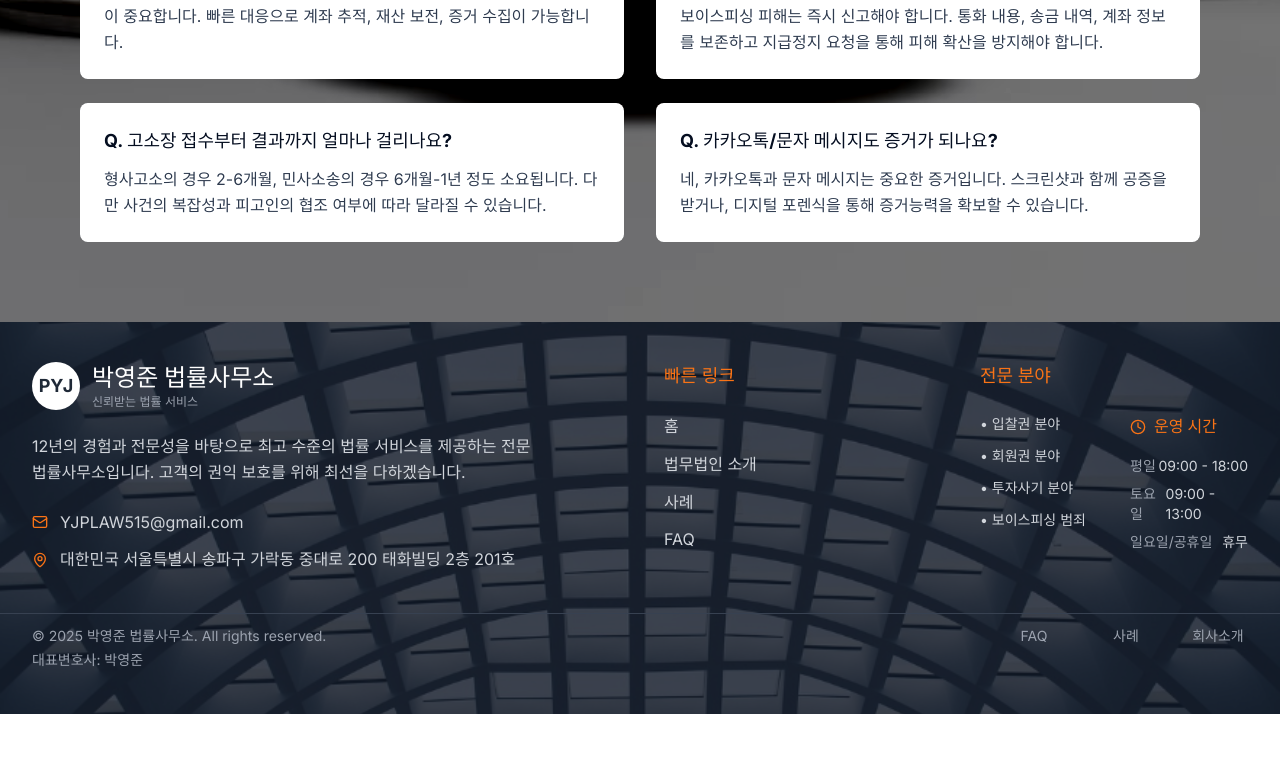
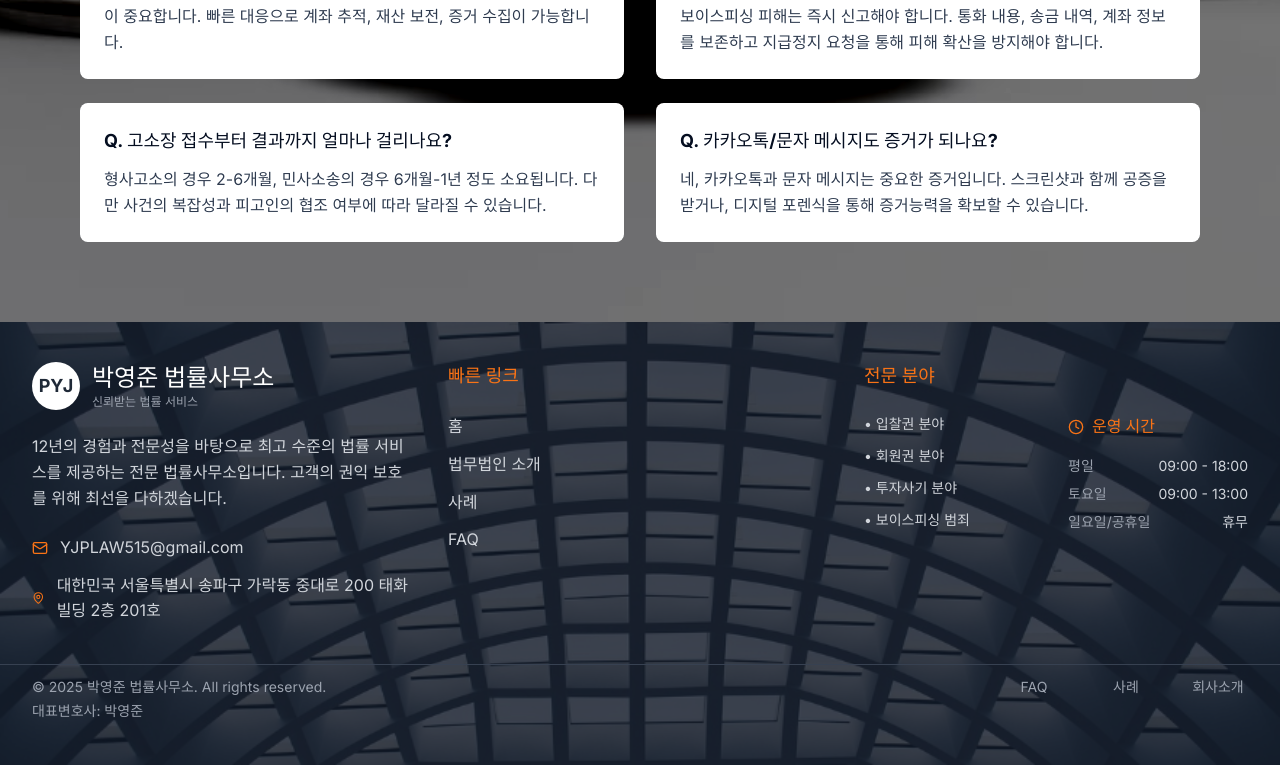
Before and after one commit to gu991230-cyber/gugit, a Next.js app: page / in a window 1280 px wide. Shown: the part 5366-6131 px from the top of the page. Before the commit the page ends 6080 px from the top, so only its background shows below. Built offline with nearby package versions, Linux system fonts and the light colour scheme; no server answers.

Commit message:
style: tighten footer columns to 3 equal columns with smaller gaps

```diff
--- a/src/components/Footer.tsx
+++ b/src/components/Footer.tsx
@@ -15,9 +15,9 @@ const Footer = () => {
 
       {/* Main Footer Content */}
       <div className="relative z-10 max-w-7xl mx-auto px-4 sm:px-6 lg:px-8 py-10">
-        <div className="grid grid-cols-1 md:grid-cols-2 lg:grid-cols-4 gap-12">
+        <div className="grid grid-cols-1 md:grid-cols-2 lg:grid-cols-3 gap-8">
           {/* Company Info */}
-          <div className="lg:col-span-2">
+          <div>
             <div className="flex items-center space-x-3 mb-6">
               <div className="flex items-center justify-center w-12 h-12 bg-white rounded-full">
                 <span className="text-gray-800 font-bold text-lg">PYJ</span>
@@ -82,7 +82,7 @@ const Footer = () => {
           {/* Services & Office Hours */}
           <div>
             <h3 className="text-lg font-semibold mb-6 text-orange-500">전문 분야</h3>
-            <div className="grid grid-cols-1 md:grid-cols-2 gap-8 items-start">
+            <div className="grid grid-cols-1 md:grid-cols-2 gap-6 items-start">
               <ul className="space-y-3">
                 <li className="text-gray-300 text-sm">• 입찰권 분야</li>
                 <li className="text-gray-300 text-sm">• 회원권 분야</li>
```
